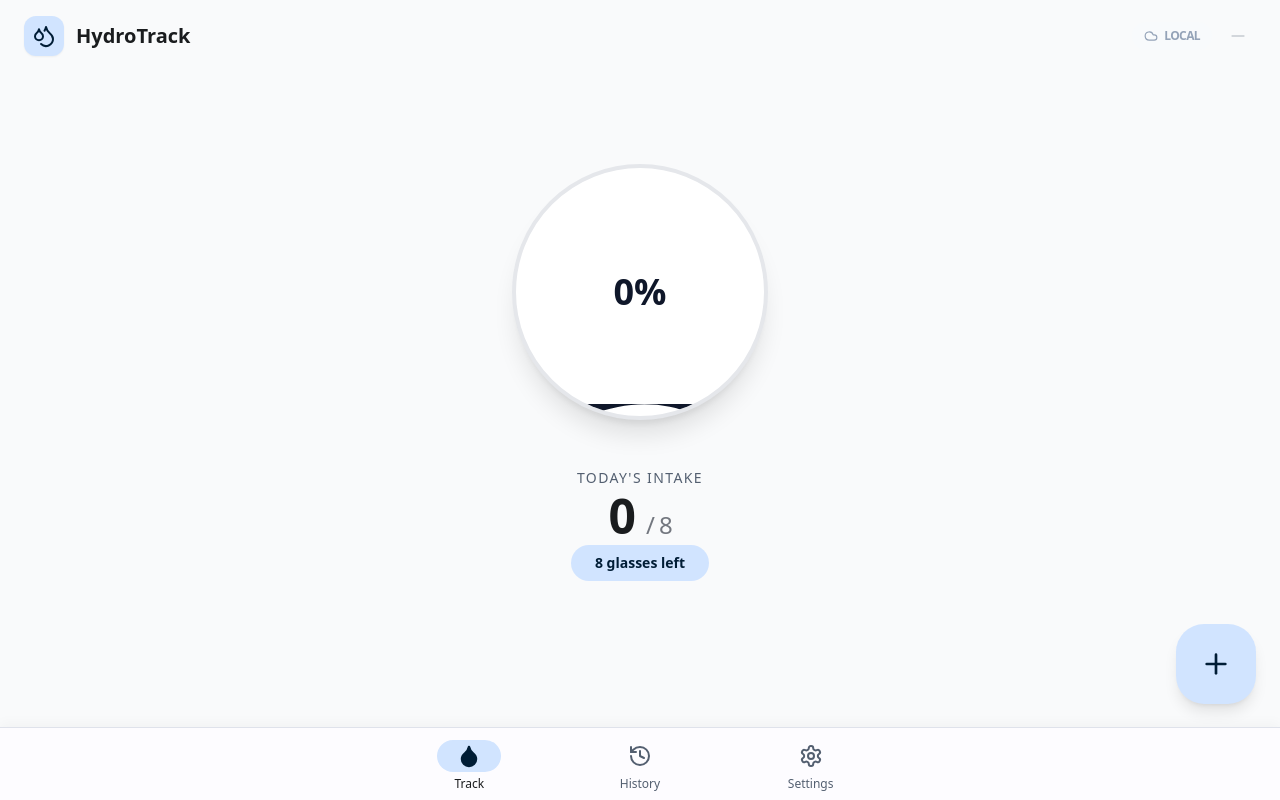
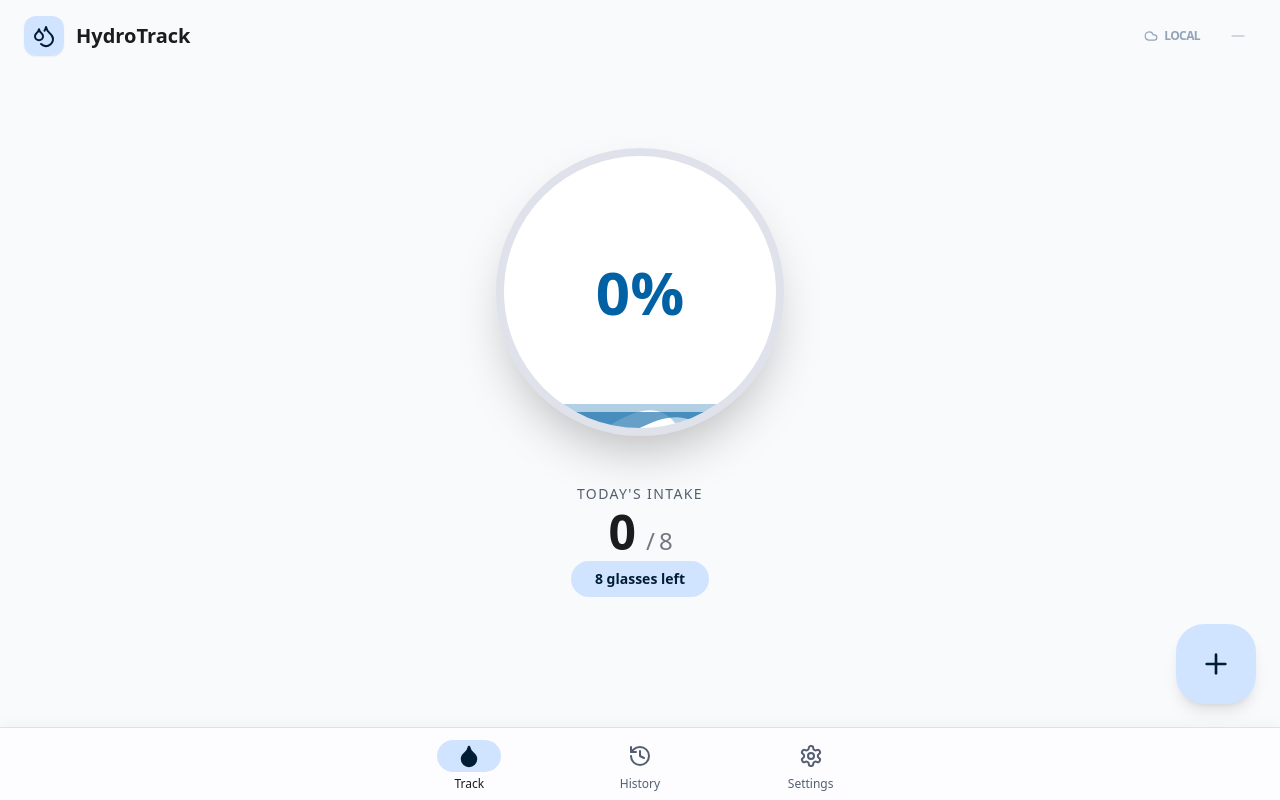
Before and after one commit to haris66/hydrotrack, a React (Vite) app: page / in a window 1280 px wide. Built offline with nearby package versions, Linux system fonts and the light colour scheme.

Commit message:
waveprogress.tsx

```diff
--- a/components/WaveProgress.tsx
+++ b/components/WaveProgress.tsx
@@ -8,31 +8,37 @@ export const WaveProgress: React.FC<WaveProgressProps> = ({ percentage }) => {
   const clampedPercentage = Math.min(Math.max(percentage, 0), 100);
 
   return (
-    <div className="relative w-64 h-64 rounded-full border-4 border-water-200 bg-white overflow-hidden shadow-xl transform transition-transform duration-300">
-      <div className="absolute inset-0 flex items-center justify-center z-10">
-      </div>
-
+    <div className="relative w-72 h-72 rounded-full border-8 border-md3-surfaceVariant bg-white overflow-hidden shadow-2xl transition-all duration-500">
       <div
-        className="absolute bottom-0 left-0 right-0 w-full transition-all duration-700 ease-out"
+        className="absolute bottom-0 left-0 right-0 w-full transition-all duration-1000 cubic-bezier(0.4, 0, 0.2, 1)"
         style={{ height: `${clampedPercentage}%` }}
       >
-        <div className="absolute -top-3 left-0 w-[200%] h-6 animate-wave flex">
-           <svg className="w-1/2 h-full text-water-400 fill-current" viewBox="0 0 1200 120" preserveAspectRatio="none">
-             <path d="M321.39,56.44c58-10.79,114.16-30.13,172-41.86,82.39-16.72,168.19-17.73,250.45-.39C823.78,31,906.67,72,985.66,92.83c70.05,18.48,146.53,26.09,214.34,3V0H0V27.35A600.21,600.21,0,0,0,321.39,56.44Z"></path>
-           </svg>
-           <svg className="w-1/2 h-full text-water-400 fill-current" viewBox="0 0 1200 120" preserveAspectRatio="none">
-             <path d="M321.39,56.44c58-10.79,114.16-30.13,172-41.86,82.39-16.72,168.19-17.73,250.45-.39C823.78,31,906.67,72,985.66,92.83c70.05,18.48,146.53,26.09,214.34,3V0H0V27.35A600.21,600.21,0,0,0,321.39,56.44Z"></path>
-           </svg>
+        {/* Layered waves for depth */}
+        <div className="absolute -top-6 left-0 w-[400%] h-12 animate-wave-slow opacity-30 flex">
+           {[...Array(4)].map((_, i) => (
+             <WaveSvg key={i} className="w-1/4 h-full text-md3-primary fill-current" />
+           ))}
+        </div>
+        <div className="absolute -top-4 left-0 w-[400%] h-10 animate-wave-fast opacity-60 flex" style={{ animationDirection: 'reverse' }}>
+           {[...Array(4)].map((_, i) => (
+             <WaveSvg key={i} className="w-1/4 h-full text-md3-primary fill-current" />
+           ))}
         </div>
 
-        <div className="w-full h-full bg-water-400"></div>
+        <div className="w-full h-full bg-md3-primary"></div>
       </div>
 
       <div className="absolute inset-0 flex flex-col items-center justify-center z-20 pointer-events-none">
-        <span className={`text-4xl font-bold ${clampedPercentage > 50 ? 'text-white' : 'text-water-900'} transition-colors duration-500`}>
+        <span className={`text-6xl font-black transition-colors duration-500 ${clampedPercentage > 55 ? 'text-md3-onPrimary' : 'text-md3-primary'}`}>
           {Math.round(clampedPercentage)}%
         </span>
       </div>
     </div>
   );
 };
+
+const WaveSvg: React.FC<{ className?: string }> = ({ className }) => (
+  <svg className={className} viewBox="0 0 1200 120" preserveAspectRatio="none">
+    <path d="M0,0V46.29c47.79,22.2,103.59,32.17,158,28,70.36-5.37,136.33-33.31,206.8-37.5,73.84-4.36,147.54,16.88,218.2,35.26,69.27,18,138.3,24.88,209.4,13.08,36.15-6,69.85-17.84,104.45-29.34C989.49,25,1113-14.29,1200,52.47V0Z" />
+  </svg>
+);
```
